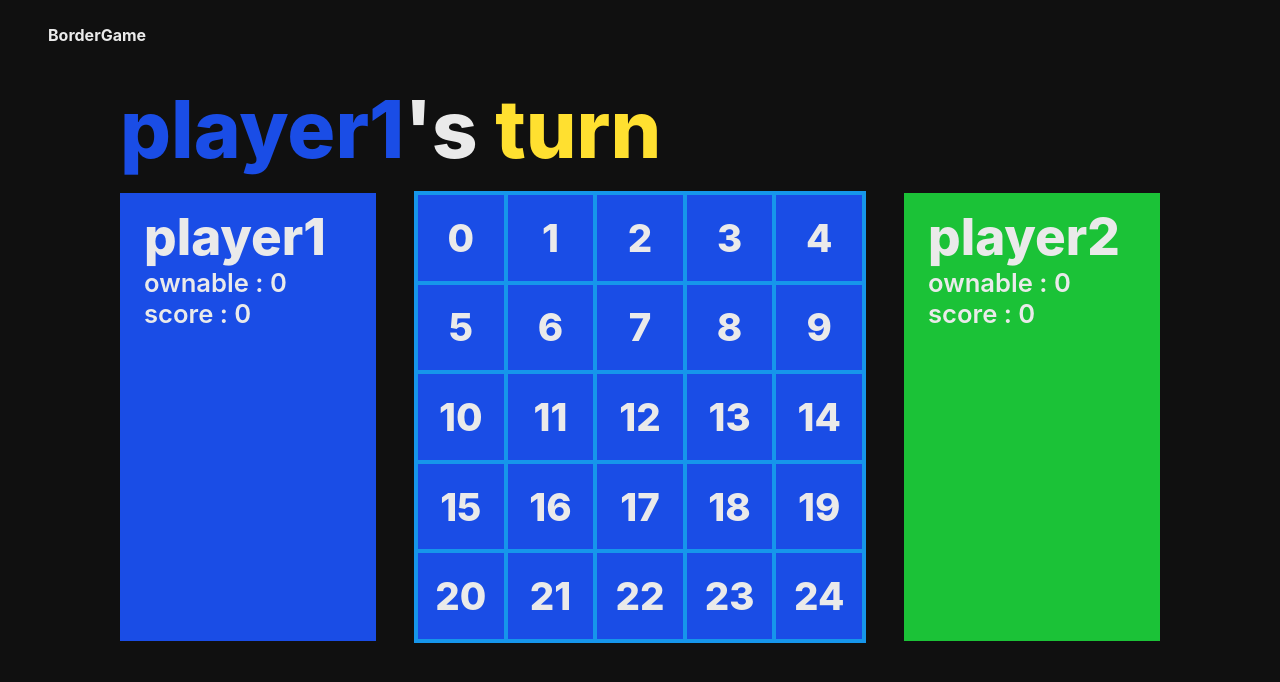
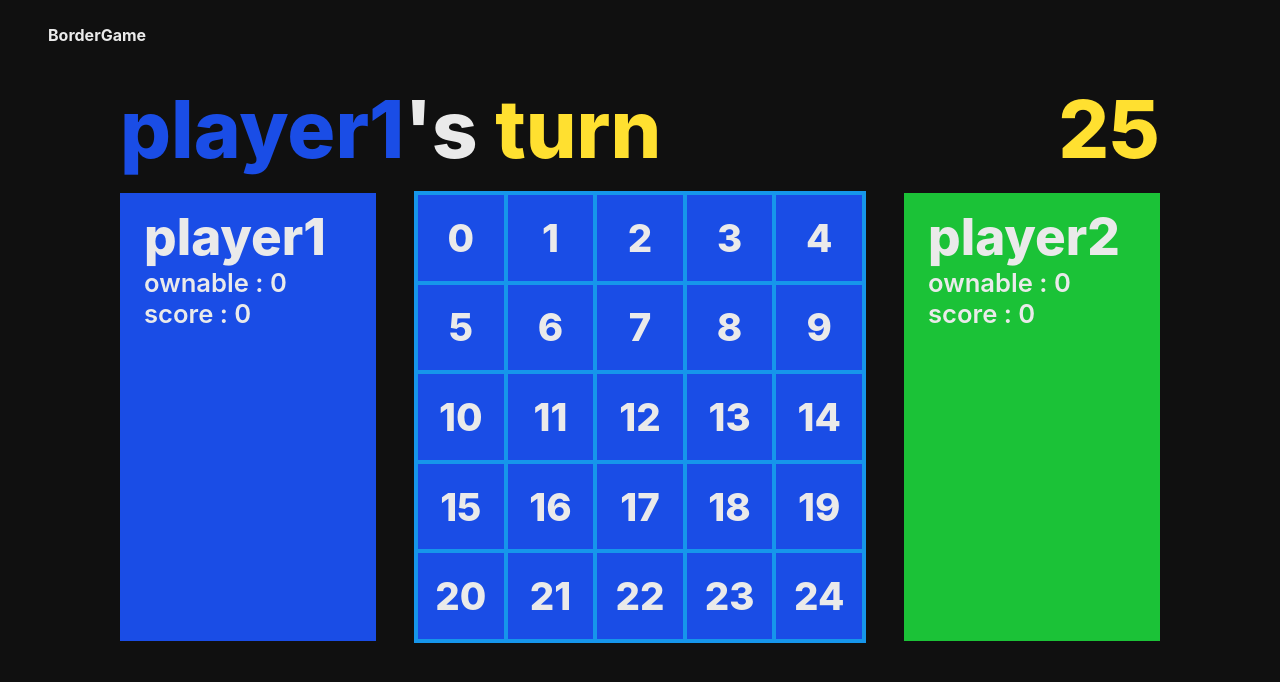
Before and after one commit to yyb02006/Boardgame, a React (Create React App) app: page / in a window 1280 px wide. Shown: the top 682 px of the page. Built offline with nearby package versions, Linux system fonts and the light colour scheme.

Commit message:
타이머 추가, updateState함수 작성

```diff
--- a/src/routes/Home.tsx
+++ b/src/routes/Home.tsx
@@ -61,14 +61,24 @@ const Player = styled.div<PlayerProps>`
 	color: ${(props) => colors[props.$currentPlayer].noneActiveBox};
 `;
 
+const GameIndicator = styled.div``;
+const Timer = styled.div``;
+
 const TitleContainer = styled.div`
 	display: flex;
+	justify-content: space-between;
 	${Turn} {
 		color: ${colors.common.emphaticYellow};
 	}
+	${GameIndicator} {
+		display: flex;
+	}
+	${Timer} {
+		color: ${colors.common.emphaticYellow};
+	}
 	@media screen and (max-width: 1024px) {
 		font-size: 2rem;
-		margin-left: 24px;
+		margin: 0 24px;
 	}
 `;
 
@@ -348,21 +358,9 @@ const BoxCollection = ({
 		players,
 		setPlayers,
 		setGameState,
+		setSeconds,
 	} = useHomeContext();
 	const opponentPlayer = getOppositeElement(currentPlayer);
-	const [seconds, setSeconds] = useState<number>(30);
-
-	useEffect(() => {
-		const interval = setInterval(() => {
-			setSeconds((p) => p - 1);
-		}, 1000);
-		return () => {
-			clearInterval(interval);
-		};
-	}, []);
-
-	console.log(seconds);
-
 	const onBoxClick = (sideId: number) => {
 		const formattedSelected: Selected = !selected[direction].some(
 			(item) => item.border === borderId && item.side === sideId
@@ -1330,6 +1328,19 @@ const BoxCollection = ({
 			}
 		};
 
+		/* 상태업데이트함수는 어차피 불순함수인데 굳이 순수함수로 만들어야하나? */
+		const updateState = (
+			selecteds: Selected,
+			player: Players,
+			gameState: 'player1' | 'player2' | 'draw' | undefined
+		) => {
+			setSelected(selecteds);
+			setPlayers(player);
+			setGameStateByResult(gameState);
+			setCurrentPlayer(opponentPlayer);
+			setSeconds(30);
+		};
+
 		/* 임의의 구역이 enclosed가 될 시 */
 		if (
 			(['left', 'right'] as HorizontalPos[]).every((position) =>
@@ -1569,12 +1580,8 @@ const BoxCollection = ({
 			 * 플레이어가 고립되었을 때, 플레이어의 기대스코어 최대값이 다른 플레이어의 기대스코어 최소값보다 낮으면 자동 승부
 			 * */
 
-			setSelected(selectedsResult);
+			updateState(selectedsResult, playersResult, gameResult);
 			setBoxes(boxesResult);
-			setPlayers(playersResult);
-			setCurrentPlayer(opponentPlayer);
-			setGameStateByResult(gameResult);
-			setSeconds(30);
 		} else {
 			const ownableSelecteds = {
 				player1: getOwnableSelecteds('player1', true, formattedSelected, {
@@ -1603,11 +1610,7 @@ const BoxCollection = ({
 				}),
 			};
 
-			setSelected(formattedSelected);
-			setPlayers(playersResult);
-			setCurrentPlayer(opponentPlayer);
-			setGameStateByResult(gameResult);
-			setSeconds(30);
+			updateState(formattedSelected, playersResult, gameResult);
 		}
 		/* why doesn't TypeGuard work when using a func return instead a variable? */
 	};
@@ -1697,12 +1700,33 @@ const PlayerCard = ({ player }: { player: PlayerElement }) => {
 };
 
 const Board = () => {
-	const { boxes, currentPlayer, gameState } = useHomeContext();
+	const {
+		boxes,
+		currentPlayer,
+		setCurrentPlayer,
+		gameState,
+		seconds,
+		setSeconds,
+	} = useHomeContext();
 	const { isPlayerWin, playState } = gameState;
 	const winner = (
 		Object.entries(isPlayerWin) as Array<[PlayerElement, boolean]>
 	).find((entry) => entry[1])?.[0];
 	const player = playState === 'win' && winner ? winner : currentPlayer;
+	useEffect(() => {
+		const interval = setInterval(() => {
+			setSeconds((p) => p - 1);
+		}, 1000);
+		return () => {
+			clearInterval(interval);
+		};
+	}, []);
+	useEffect(() => {
+		if (seconds === 0) {
+			setSeconds(30);
+			setCurrentPlayer((p) => getOppositeElement(p));
+		}
+	}, [seconds]);
 	return (
 		<>
 			<TitleContainer>
@@ -1710,6 +1734,7 @@ const Board = () => {
 					<div>Draw</div>
 				) : (
 					<>
+						<GameIndicator>
 							<Player $currentPlayer={player}>{player}</Player>
 							{playState === 'win' ? (
 								<span>&nbsp;</span>
@@ -1717,6 +1742,8 @@ const Board = () => {
 								<span>{`'s`}&nbsp;</span>
 							)}
 							<Turn>{playState === 'win' ? `win` : `turn`}</Turn>
+						</GameIndicator>
+						<Timer>{seconds}</Timer>
 					</>
 				)}
 			</TitleContainer>
--- a/src/routes/HomeContext.tsx
+++ b/src/routes/HomeContext.tsx
@@ -37,6 +37,8 @@ function HomeProvider({ children }: { children: React.ReactNode }) {
 		isPlayerWin: { player1: false, player2: false },
 	});
 
+	const [seconds, setSeconds] = useState<Seconds>(30);
+
 	const contextValue: HomeContextType = {
 		currentPlayer,
 		setCurrentPlayer,
@@ -48,6 +50,8 @@ function HomeProvider({ children }: { children: React.ReactNode }) {
 		setBoxes,
 		gameState,
 		setGameState,
+		seconds,
+		setSeconds,
 	};
 
 	return (
--- a/src/typings/ContextTypes.d.ts
+++ b/src/typings/ContextTypes.d.ts
@@ -5,6 +5,8 @@ type PlayerElement = 'player1' | 'player2';
 type Ownable = Record<PlayerElement, boolean>;
 
 type PlayState = 'win' | 'draw' | 'playing';
+
+type Seconds = number;
 
 interface PlayerInfo {
 	boxCount: number;
@@ -39,6 +41,8 @@ interface HomeContextType {
 	setBoxes: React.Dispatch<React.SetStateAction<boxes>>;
 	gameState: GameState;
 	setGameState: React.Dispatch<React.SetStateAction<GameState>>;
+	seconds: Seconds;
+	setSeconds: React.Dispatch<React.SetStateAction<Seconds>>;
 }
 
 interface BorderState {
```
Lines whose indentation alone changed are shown as unchanged.
